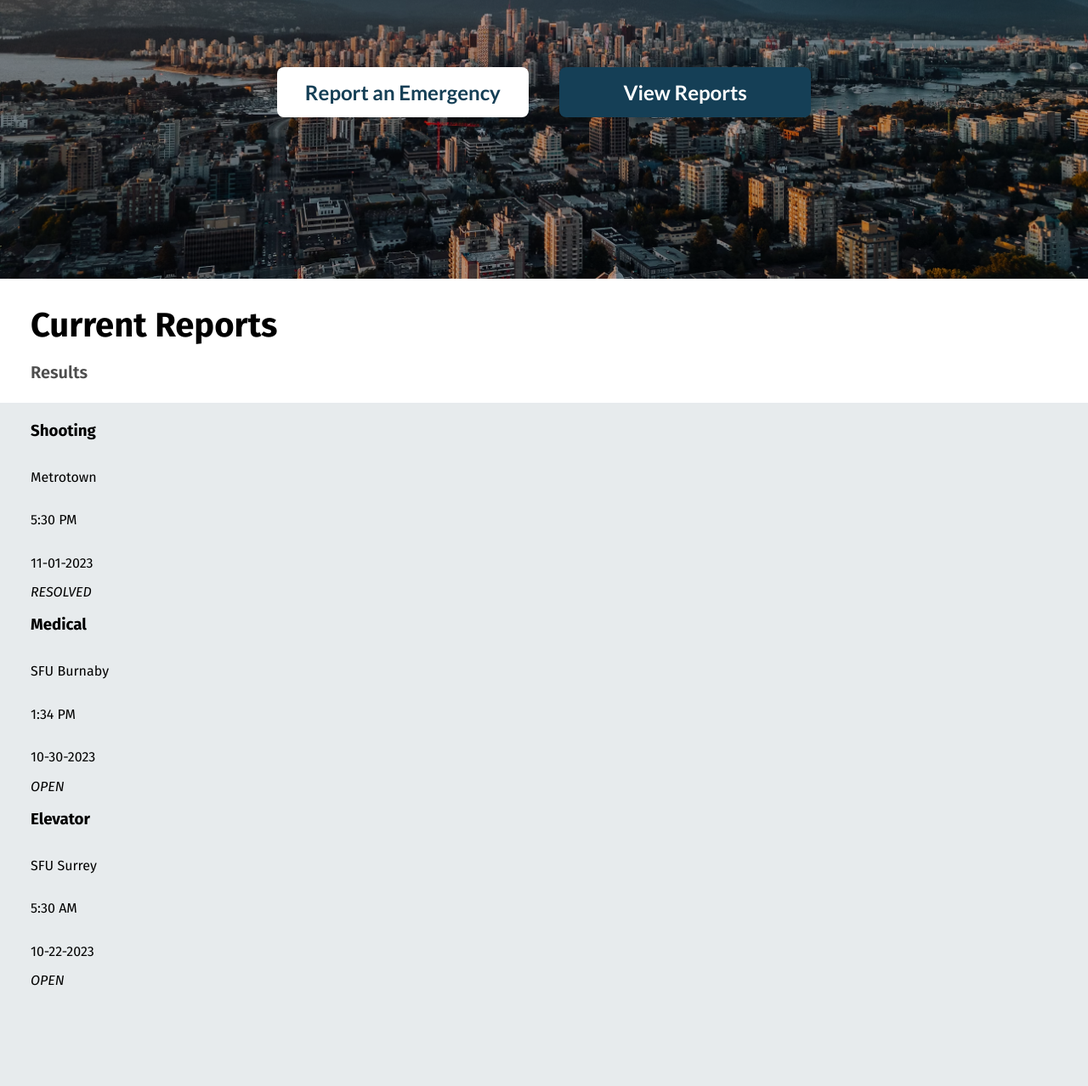
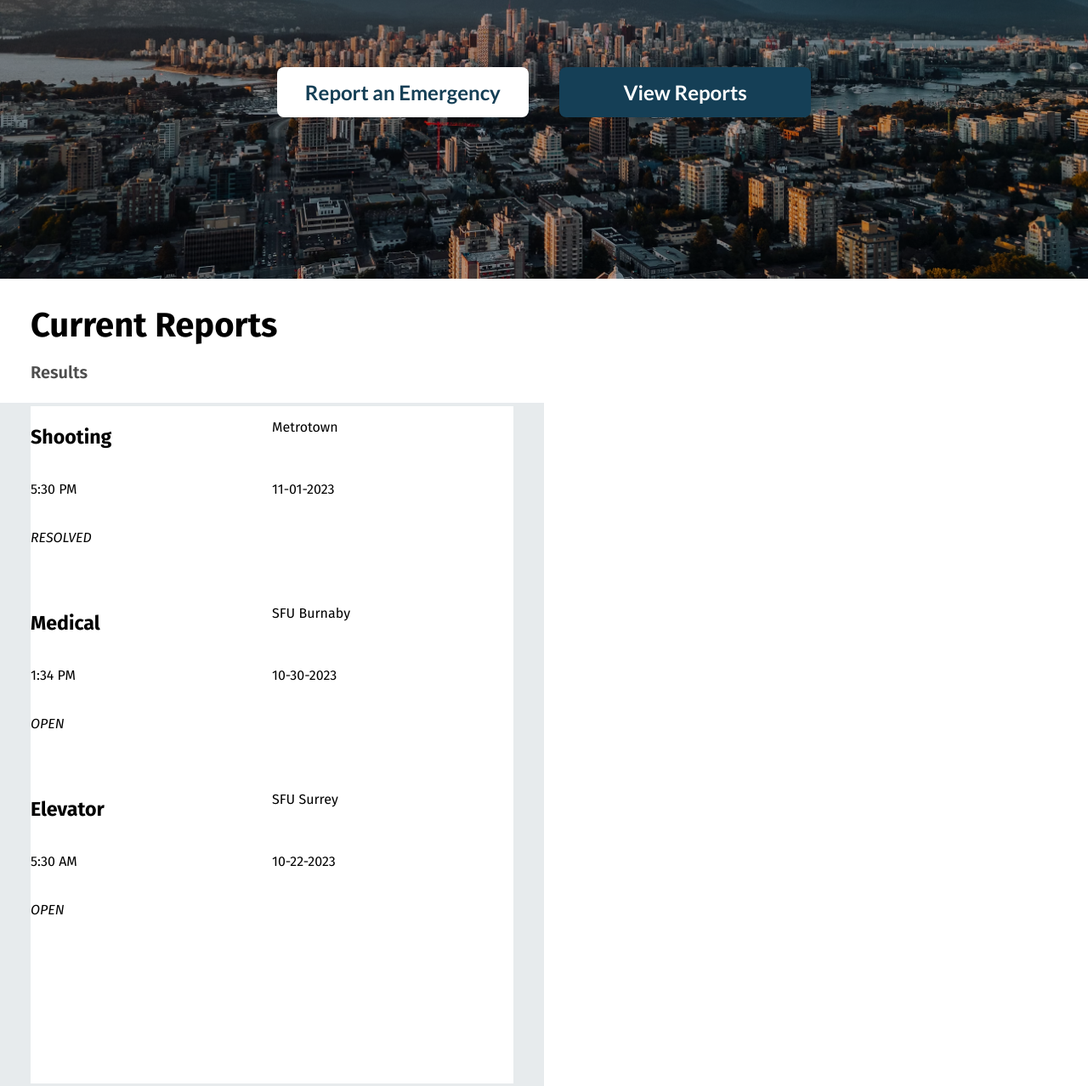
Before and after one commit to biancadimaano/ecomm-website, a plain HTML site: page public_html/index.html in a window 1280 px wide. Shown: the part 385-1663 px from the top of the page at 85% size. Drawn offline with Linux system fonts and the light colour scheme.

Commit message:
Changed font size of report h3

```diff
--- a/public_html/css/reports.css
+++ b/public_html/css/reports.css
@@ -10,6 +10,19 @@
     Very light gray: #E7EBED
 */
 
+main{
+    grid-template-columns: 1fr 1fr;
+}
+
 .reports div{
+    /* Grid */
+    grid-template-columns: 1fr 1fr;
+    grid-template-rows: 1fr 1fr 1fr;
 
+    /* Background */
+    background: white;
 }
+
+.reports div h3{
+    font-size:1.45rem;
+}
```
